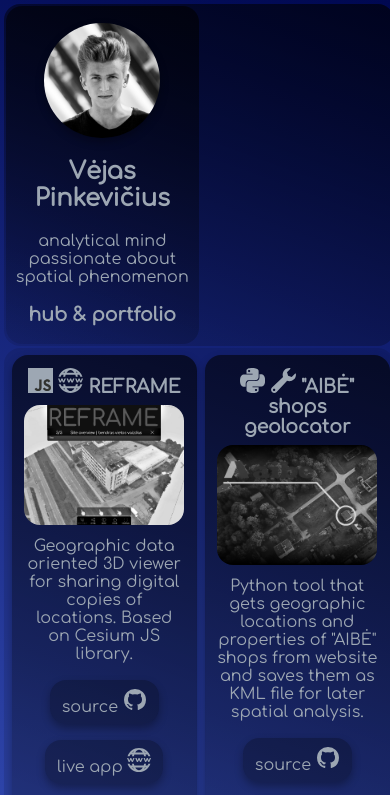
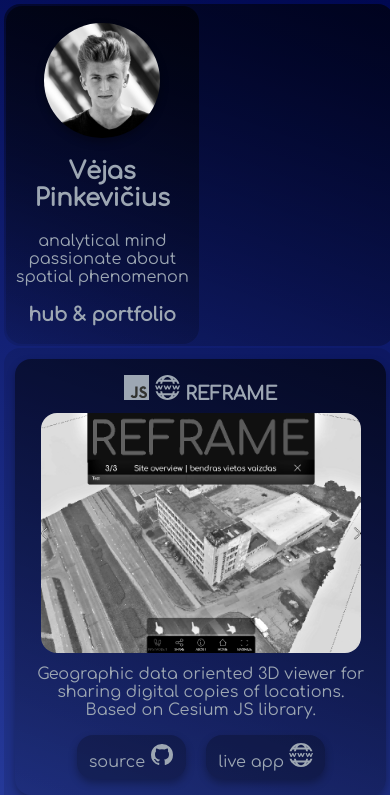
Before and after one commit to VePink/VePink.github.io, a plain HTML site: page index.html in a window 390 px wide. Shown: the top 795 px of the page. Drawn offline with Linux system fonts and the light colour scheme.

Commit message:
Project gallery mobile width change

```diff
--- a/style.css
+++ b/style.css
@@ -102,7 +102,7 @@ h1, h2, h3, p {
 .projects {
     width: 100%;
     display: grid;
-    grid-template-columns: 50% 50%;
+    grid-template-columns: 100%;
     padding: 0.5%;
 }
 
```
